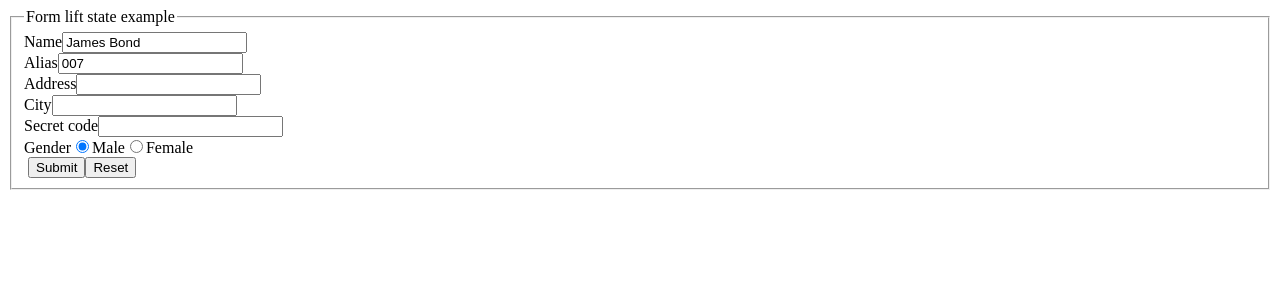
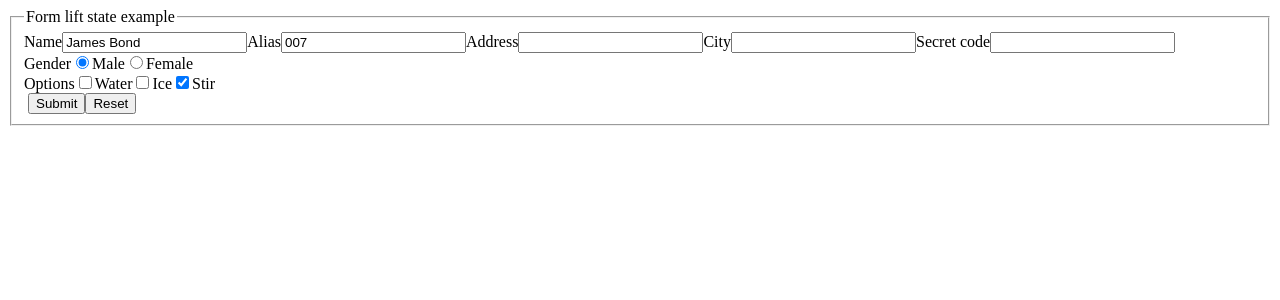
Before and after one commit to hdr1001/react_form_basics, a React (Create React App) app: page / in a window 1280 px wide. Shown: the top 300 px of the page. Built offline with nearby package versions, Linux system fonts and the light colour scheme.

Commit message:
Added checkboxes
Added (dynamic) checkboxes

```diff
--- a/src/App.js
+++ b/src/App.js
@@ -7,7 +7,10 @@ const iniStateForm = {
   txtAdr: "",
   txtCity: "",
   pwdCode: "",
-  optGender: "M"
+  optGender: "M",
+  chkWater: false,
+  chkIce: false,
+  chkStir: true
 };
 
 export default function App() {
--- /dev/null
+++ b/src/CheckInput.js
@@ -0,0 +1,43 @@
+//React check box input component
+
+import React from "react";
+
+class CheckInput extends React.Component {
+  constructor(props) {
+    super(props);
+
+    this.handleChange = this.handleChange.bind(this);
+  }
+
+  handleChange(event) {
+    this.props.onChange(event);
+  }
+
+  render() {
+    const checkGrpLabel = this.props.chkInfo.chkBoxesLabel;
+    const checkBoxes = this.props.chkInfo.arrChks;
+
+    return (
+      <React.Fragment>
+        {checkBoxes.map((chk, idx) => {
+          return (
+            <React.Fragment key={chk.name}>
+              <label htmlFor={chk.name}>{idx ? "" : checkGrpLabel}</label>
+              <input
+                type="checkbox"
+                name={chk.name}
+                checked={chk.value}
+                onChange={this.handleChange}
+              />
+              <label htmlFor={chk.name} className="rhs">
+                {chk.label}
+              </label>
+            </React.Fragment>
+          );
+        })}
+      </React.Fragment>
+    );
+  }
+}
+
+export { CheckInput };
--- a/src/FormBasicsCheat.js
+++ b/src/FormBasicsCheat.js
@@ -3,6 +3,7 @@
 import React from "react";
 import { TextInput } from "./TxtInput";
 import { RadioInput } from "./RadioInput";
+import { CheckInput } from "./CheckInput";
 
 class FormBasicsCheat extends React.Component {
   constructor(props) {
@@ -18,9 +19,15 @@ class FormBasicsCheat extends React.Component {
   handleChange(event) {
     const name = event.target.name;
 
-    this.setState({
-      [name]: event.target.value
-    });
+    if (event.target.type === "checkbox") {
+      this.setState({
+        [name]: event.target.checked
+      });
+    } else {
+      this.setState({
+        [name]: event.target.value
+      });
+    }
   }
 
   handleSubmit(event) {
@@ -48,6 +55,27 @@ class FormBasicsCheat extends React.Component {
           id: "optFemale",
           label: "Female",
           value: "F"
+        }
+      ]
+    };
+
+    const checkBoxes = {
+      chkBoxesLabel: "Options",
+      arrChks: [
+        {
+          name: "chkWater",
+          label: "Water",
+          value: this.state.chkWater
+        },
+        {
+          name: "chkIce",
+          label: "Ice",
+          value: this.state.chkIce
+        },
+        {
+          name: "chkStir",
+          label: "Stir",
+          value: this.state.chkStir
         }
       ]
     };
@@ -107,6 +135,10 @@ class FormBasicsCheat extends React.Component {
               </div>
 
               <div className="ElementGrp">
+                <CheckInput chkInfo={checkBoxes} onChange={this.handleChange} />
+              </div>
+
+              <div className="ElementGrp">
                 <label>&nbsp;</label>
                 <input type="submit" value="Submit" />
                 <input type="reset" value="Reset" />
--- a/src/TxtInput.js
+++ b/src/TxtInput.js
@@ -15,7 +15,7 @@ class TextInput extends React.Component {
 
   render() {
     return (
-      <div>
+      <React.Fragment>
         <label htmlFor={this.props.name}>{this.props.label}</label>
         <input
           {...(this.props.password ? { type: "password" } : { type: "text" })}
@@ -26,7 +26,7 @@ class TextInput extends React.Component {
             : { onChange: this.handleChange })}
           {...(this.props.maxLength ? { maxLength: this.props.maxLength } : {})}
         />
-      </div>
+      </React.Fragment>
     );
   }
 }
```
